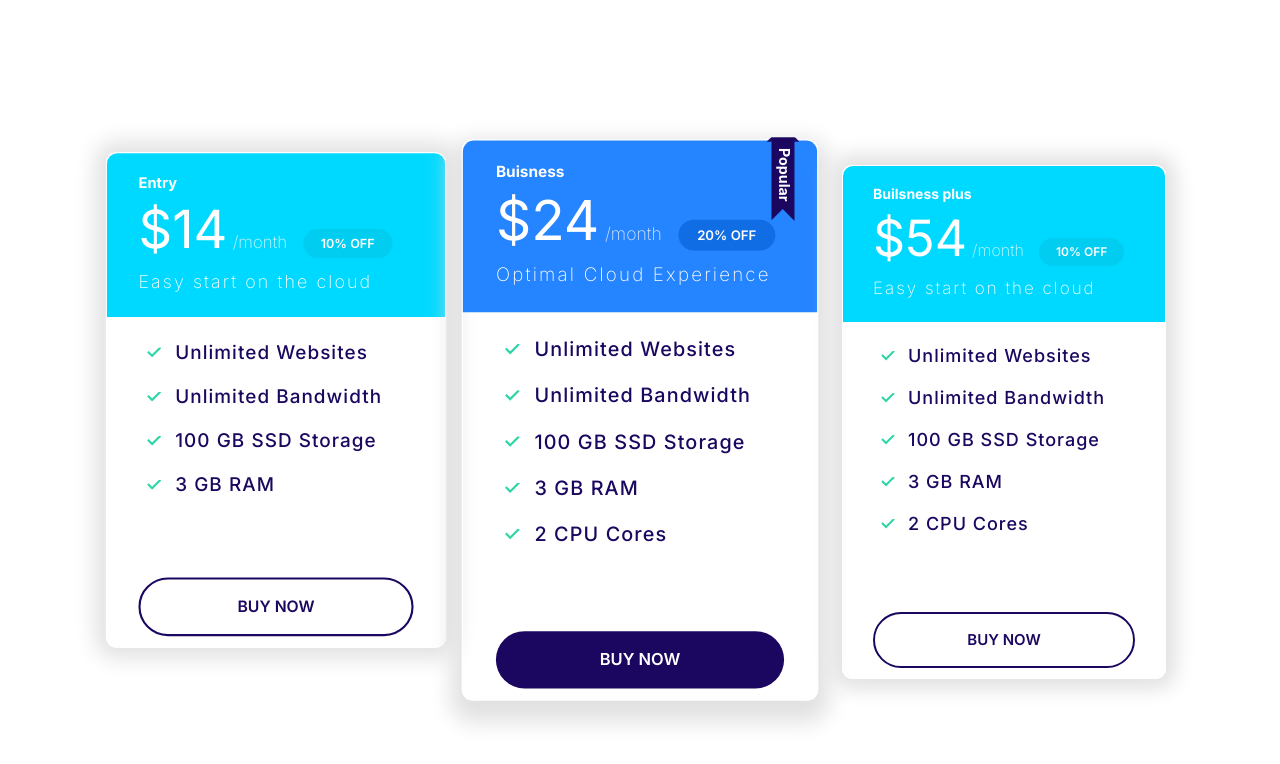
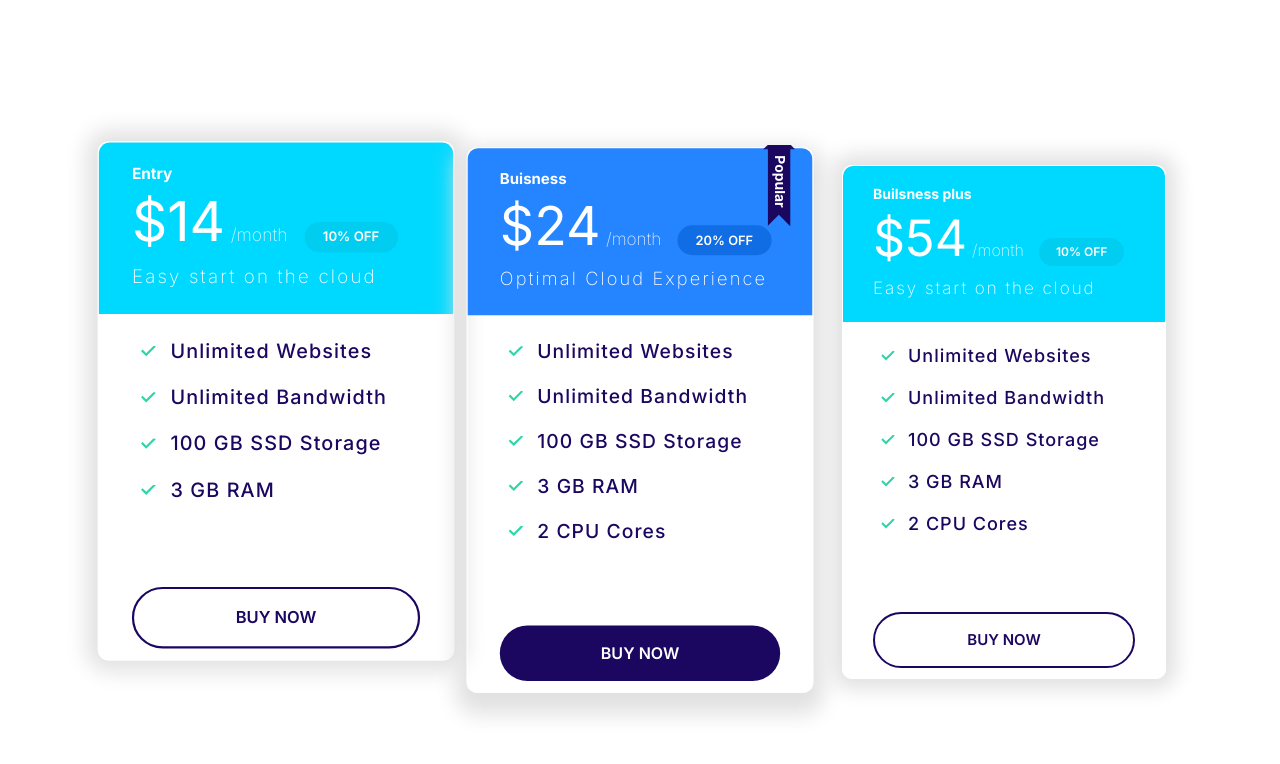
Before and after one commit to GitUseHubber/Adify, a website built with Parcel: page index.html in a window 1280 px wide. In both pictures the pointer is over the element 275 px from the left and 1624 px from the top of the page. Shown: the part 1224-1988 px from the top of the page. Built offline with nearby package versions, Linux system fonts and the light colour scheme.

Commit message:
Card bug fixed (partially)

```diff
--- a/css/styles.css
+++ b/css/styles.css
@@ -358,9 +358,10 @@ input[type = "text"] {
 .plan__description {font-size: 1.7rem;}
 
 .card--popular {
-    transform: scale(1.1);
+    transform: scale(1.07);
     box-shadow: 0 10px 20px 10px rgb(225, 225, 225);
 }
+
 
 .card--popular .card__header::before {width: 30px;}
 
@@ -827,16 +828,17 @@ input[type = "text"] {
 /* Plan Blocks */
 
 .card-container {
-    transition: transform 0.2s;
+
     margin-top: 5rem;
 }
 
 .card {
     margin: 0 2rem;
+    transition: transform 0.2s;
 }
 
-.card-container:hover {
-    transform: scale(1.05);
+.card:hover {
+    transform: scale(1.1);
 }
 .plan-block {
     display: flex;
```
